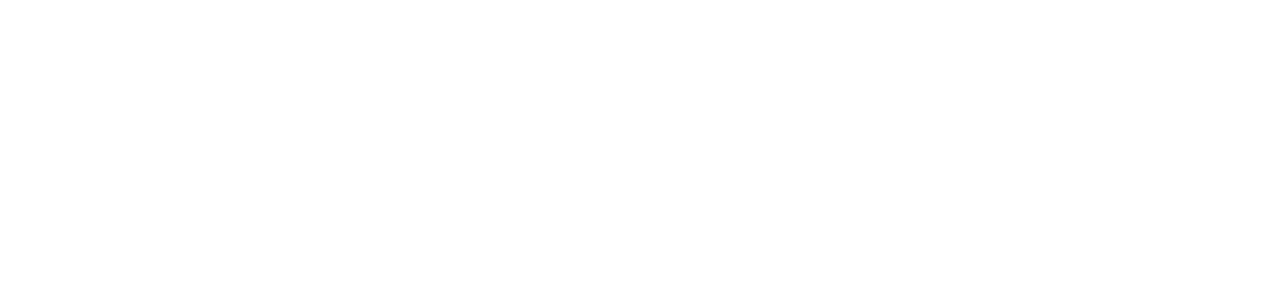
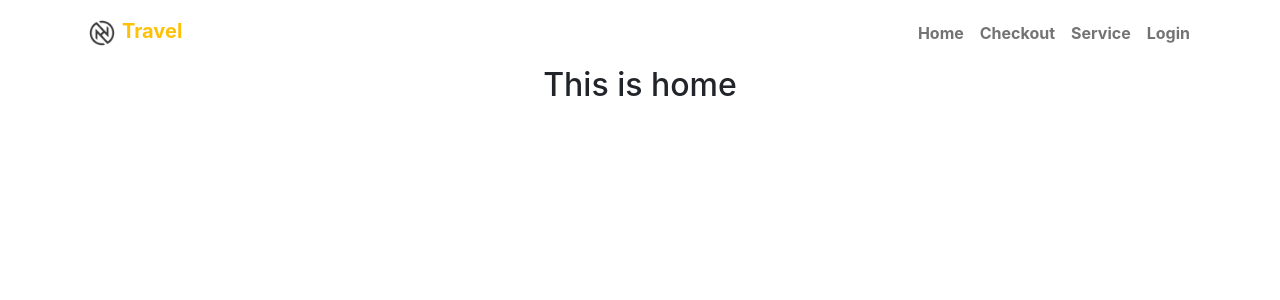
Before and after one commit to NazmulHasanNahid/nh-travel, a React (Create React App) app: page / in a window 1280 px wide. Shown: the top 300 px of the page. Built offline with nearby package versions, Linux system fonts and the light colour scheme.

Commit message:
navigation

```diff
--- a/src/App.js
+++ b/src/App.js
@@ -1,10 +1,13 @@
 import logo from './logo.svg';
 import './App.css';
+import Home from './Components/Home/Home';
+import Navigation from './Components/Pages/Shared/Navigation/Navigation';
 
 function App() {
   return (
     <div className="App">
-
+      <Navigation/>
+     <Home/>
     </div>
   );
 }
--- /dev/null
+++ b/src/Components/Home/Home.js
@@ -0,0 +1,11 @@
+import React from 'react';
+
+const Home = () => {
+     return (
+          <div>
+               <h2>This is home</h2>
+          </div>
+     );
+};
+
+export default Home;
--- a/src/Components/Pages/Shared/Navigation/Navigation.js
+++ b/src/Components/Pages/Shared/Navigation/Navigation.js
@@ -1,11 +1,27 @@
-import React from 'react';
+import React from "react";
+import { Container, Nav, Navbar } from "react-bootstrap";
+import { Link } from "react-router-dom";
+import logo from '../../../../img/logo.png'
 
 const Navigation = () => {
-     return (
-          <div>
-               <h2>This is navigation</h2>
-          </div>
-     );
+  return (
+    <div>
+      <Navbar bg="" expand="lg">
+        <Container>
+          <Navbar.Brand as={Link} to="/home"><img width="40px" src={logo} alt="" /><span className="fw-bold text-warning">Travel</span></Navbar.Brand>
+          <Navbar.Toggle aria-controls="basic-navbar-nav" />
+          <Navbar.Collapse id="basic-navbar-nav">
+            <Nav className="ms-auto">
+              <Nav.Link className="fw-bold" as={Link} to="/home">Home</Nav.Link>
+              <Nav.Link className="fw-bold" as={Link} to="/checkout ">Checkout </Nav.Link>
+              <Nav.Link className="fw-bold" as={Link} to="/service ">Service</Nav.Link>
+              <Nav.Link className="fw-bold" as={Link} to="/login ">Login</Nav.Link>
+            </Nav>
+          </Navbar.Collapse>
+        </Container>
+      </Navbar>
+    </div>
+  );
 };
 
 export default Navigation;
```
Also changed, not shown: src/img/logo.png (added), 1 other file (tests, documents, lock files or other folders).
